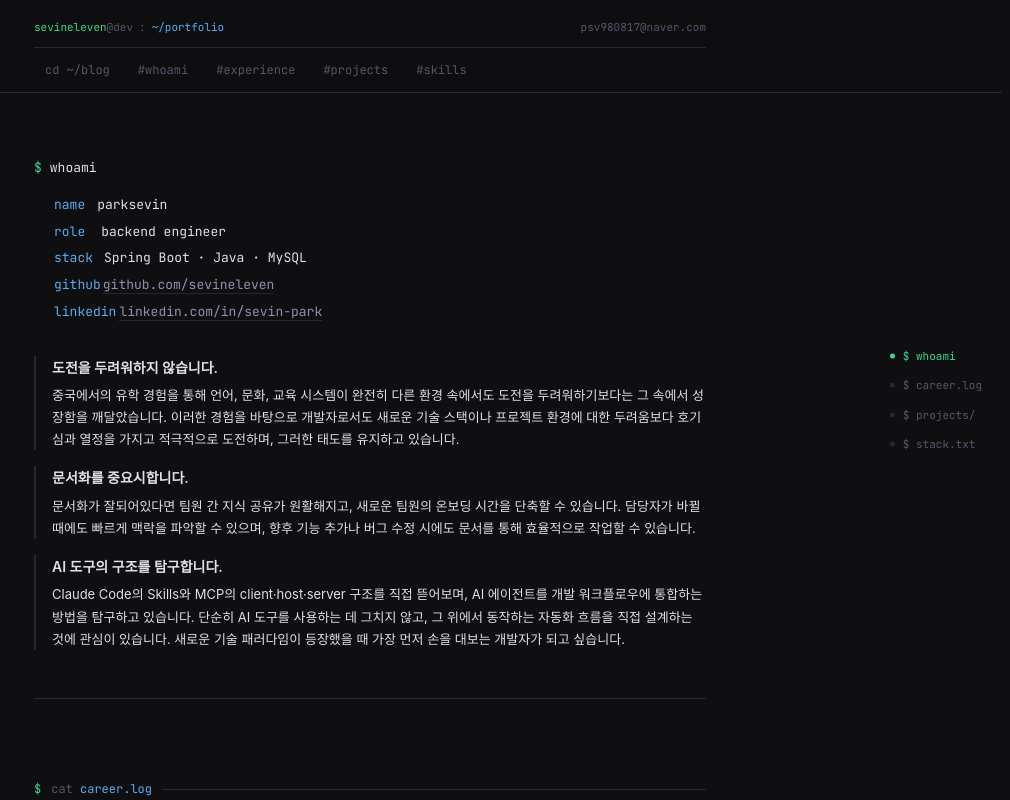
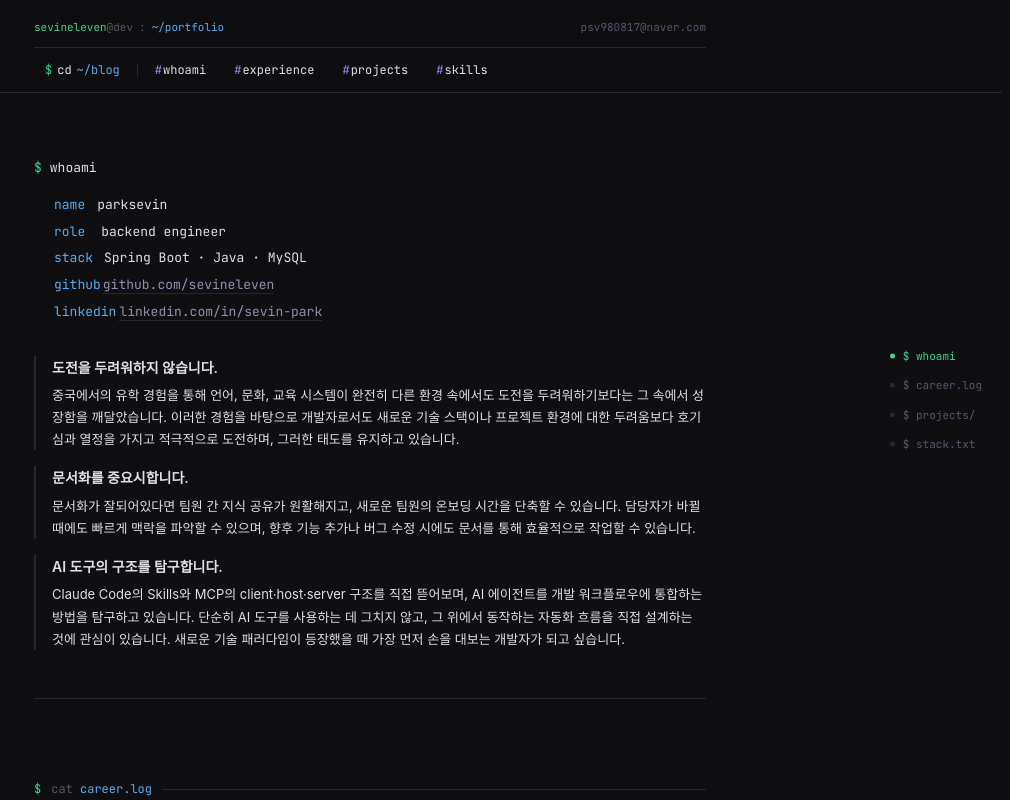
Before and after one commit to sevineleven/portfolio, a Next.js app: page / in a window 1280 px wide. Shown: the top 800 px of the page, without its empty margins (270-1280 px from the left). Built offline with nearby package versions, Linux system fonts and the light colour scheme; a web font is replaced by a local one.

Commit message:
feat: portfolio navbar 링크 색상 적용 ($ green, # purple)

```diff
--- a/app/page.tsx
+++ b/app/page.tsx
@@ -39,25 +39,20 @@ export default function Home() {
             </a>
           </div>
           <div style={{ display: 'flex', alignItems: 'center', gap: 6, height: 44 }}>
-            {[
-              { label: 'cd ~/blog', href: 'https://blog.sevin.dev', external: true },
-              { label: '#whoami', href: '#whoami' },
-              { label: '#experience', href: '#experience' },
-              { label: '#projects', href: '#projects' },
-              { label: '#skills', href: '#skills' },
-            ].map((item) =>
-              item.external ? (
-                <a key={item.label} href={item.href} className="nav-link"
-                  style={{ fontFamily: 'var(--mono)', fontSize: 12, color: 'var(--muted)' }}>
-                  {item.label}
-                </a>
-              ) : (
-                <a key={item.label} href={item.href} className="nav-link"
-                  style={{ fontFamily: 'var(--mono)', fontSize: 12, color: 'var(--muted)' }}>
-                  {item.label}
-                </a>
-              )
-            )}
+            <a href="https://blog.sevin.dev" className="nav-link"
+              style={{ fontFamily: 'var(--mono)', fontSize: 12, display: 'inline-flex', alignItems: 'center', gap: 5 }}>
+              <span style={{ color: 'var(--green)' }}>$</span>
+              <span style={{ color: 'var(--text)' }}>cd</span>
+              <span style={{ color: 'var(--blue)' }}>~/blog</span>
+            </a>
+            <span style={{ width: 1, height: 14, background: 'var(--border)', flexShrink: 0 }} />
+            {['whoami', 'experience', 'projects', 'skills'].map((section) => (
+              <a key={section} href={`#${section}`} className="nav-link"
+                style={{ fontFamily: 'var(--mono)', fontSize: 12, display: 'inline-flex', alignItems: 'center', gap: 1 }}>
+                <span style={{ color: 'var(--purple)' }}>#</span>
+                <span style={{ color: 'var(--text)' }}>{section}</span>
+              </a>
+            ))}
           </div>
         </div>
       </nav>
```
